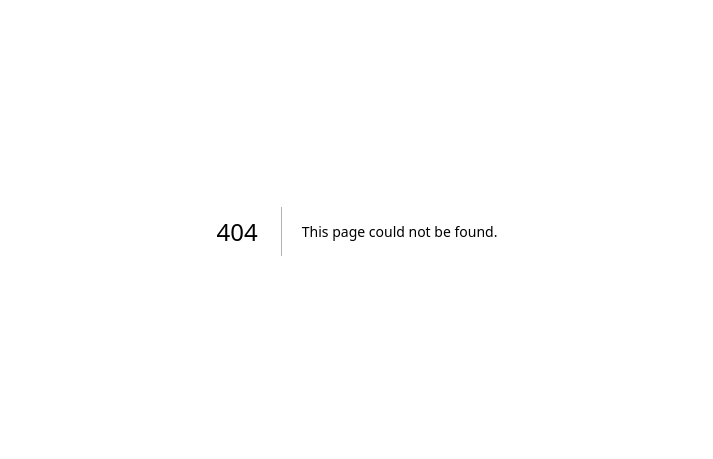
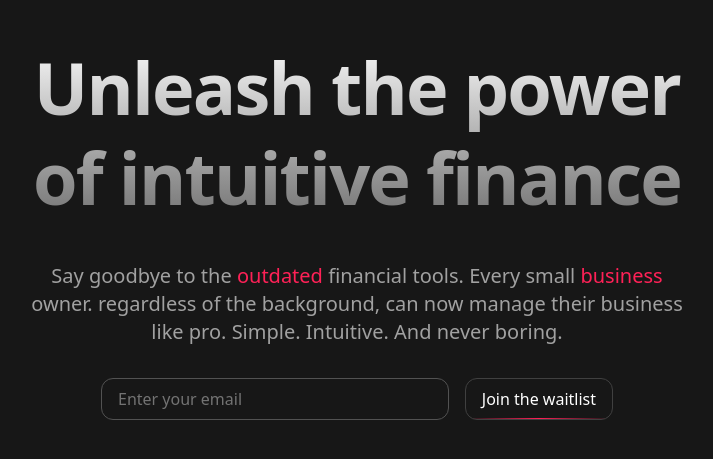
Before and after one commit to jimit8929/RTK_Tailwindcss, a Next.js app in the folder tailwindcss/: page /Themes in a window 1280 px wide. Before the commit this address had no page. Shown: the part 169-628 px from the top of the page, without its empty margins (283-996 px from the left). Built offline with nearby package versions, Linux system fonts and the light colour scheme.

Commit message:
Understanding of Themes Completed

```diff
--- /dev/null
+++ b/tailwindcss/app/Themes/layout.tsx
@@ -0,0 +1,11 @@
+export default function ThemesLayout({
+  children,
+}: {
+  children: React.ReactNode
+}) {
+  return (
+    <section>
+      {children}
+    </section>
+  );
+}
--- /dev/null
+++ b/tailwindcss/app/Themes/page.tsx
@@ -0,0 +1,9 @@
+import ThemeHero from "@/components/ThemeHero";
+
+export default function Theme() {
+  return (
+    <div className="flex h-screen justify-center bg-neutral-900">
+      <ThemeHero />
+    </div>
+  );
+}
--- a/tailwindcss/app/globals.css
+++ b/tailwindcss/app/globals.css
@@ -1,3 +1,7 @@
 @import "tailwindcss";
 @source "../components";
 @source "../lib";
+
+@theme {
+  --color-primary: oklch(64.5% 0.246 16.439)
+}
--- /dev/null
+++ b/tailwindcss/components/ThemeHero.tsx
@@ -0,0 +1,33 @@
+import React from "react";
+
+const ThemeHero = () => {
+  return (
+    <div className="my-40 flex w-full flex-col items-center justify-center">
+      <h1 className="max-w-2xl bg-linear-to-b from-neutral-50 to-neutral-500 bg-clip-text text-center text-7xl leading-tight font-bold tracking-tight text-transparent">
+        Unleash the power of intuitive finance
+      </h1>
+
+      <p className="mx-auto mt-10 max-w-2xl text-center text-xl text-neutral-400">
+        Say goodbye to the <span className="text-primary">outdated</span>{" "}
+        financial tools. Every small{" "}
+        <span className="text-primary">business</span> owner. regardless of the
+        background, can now manage their business like pro. Simple. Intuitive.
+        And never boring.
+      </p>
+
+      <div className="mt-8 flex w-full max-w-lg justify-center">
+        <input
+          type="text"
+          className="focus:ring-primary mr-4 flex-1 rounded-xl border border-neutral-600 px-4 text-white transition duration-300 ease-in-out placeholder:text-neutral-500 focus:ring-1 focus:outline-none"
+          placeholder="Enter your email"
+        />
+        <button className="relative cursor-pointer overflow-hidden rounded-xl border border-neutral-700 px-4 py-2 text-white">
+          <div className="via-primary absolute inset-x-0 bottom-0 h-px w-full bg-linear-to-r from-transparent to-transparent"></div>
+          Join the waitlist
+        </button>
+      </div>
+    </div>
+  );
+};
+
+export default ThemeHero;
--- a/tailwindcss/package.json
+++ b/tailwindcss/package.json
@@ -22,6 +22,8 @@
     "@types/react-dom": "^19",
     "eslint": "^9",
     "eslint-config-next": "16.1.0",
+    "prettier": "^3.7.4",
+    "prettier-plugin-tailwindcss": "^0.7.2",
     "tailwindcss": "^4",
     "typescript": "^5"
   }
```
Also changed, not shown: tailwindcss/.prettierrc.json (added), 1 other file (tests, documents, lock files or other folders).
